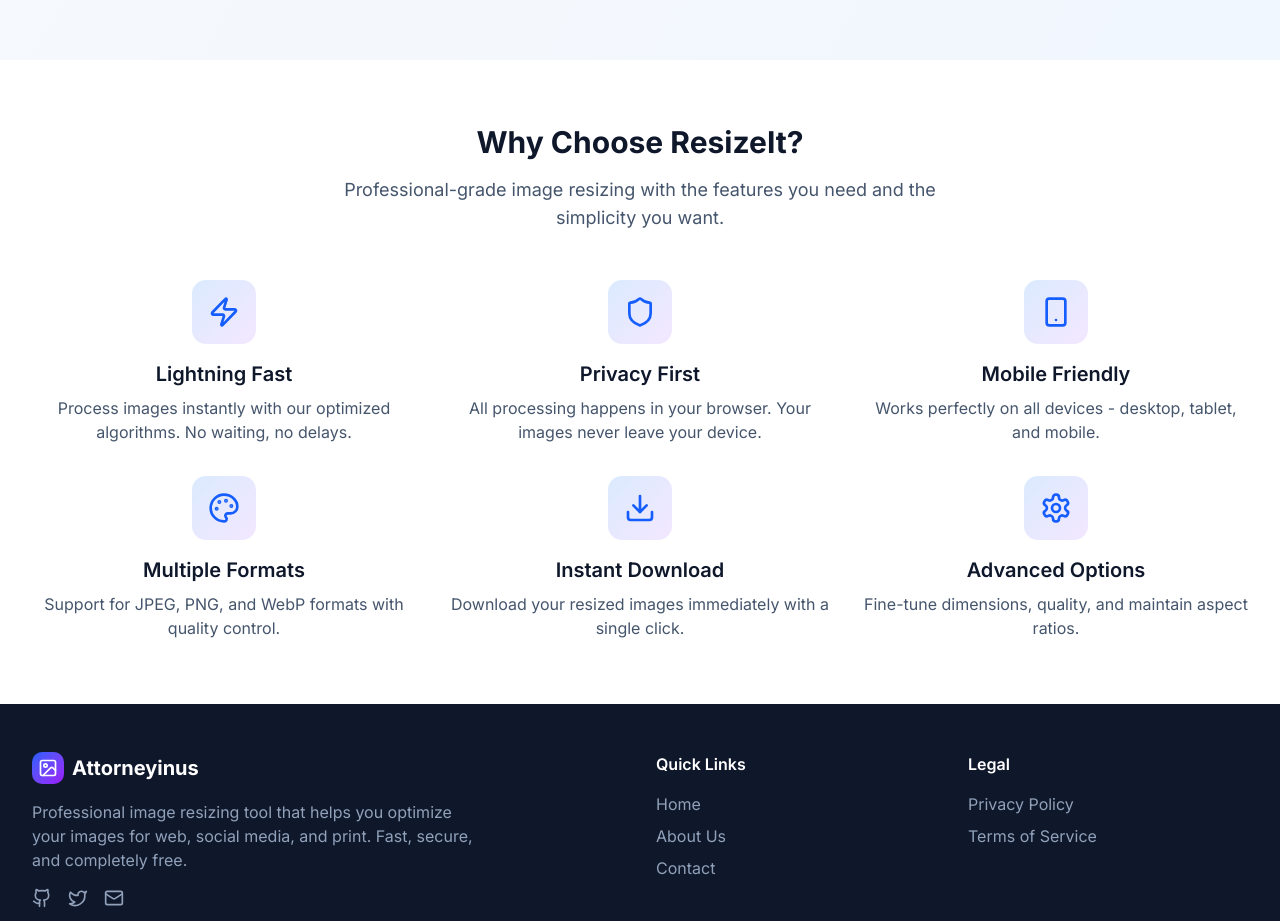
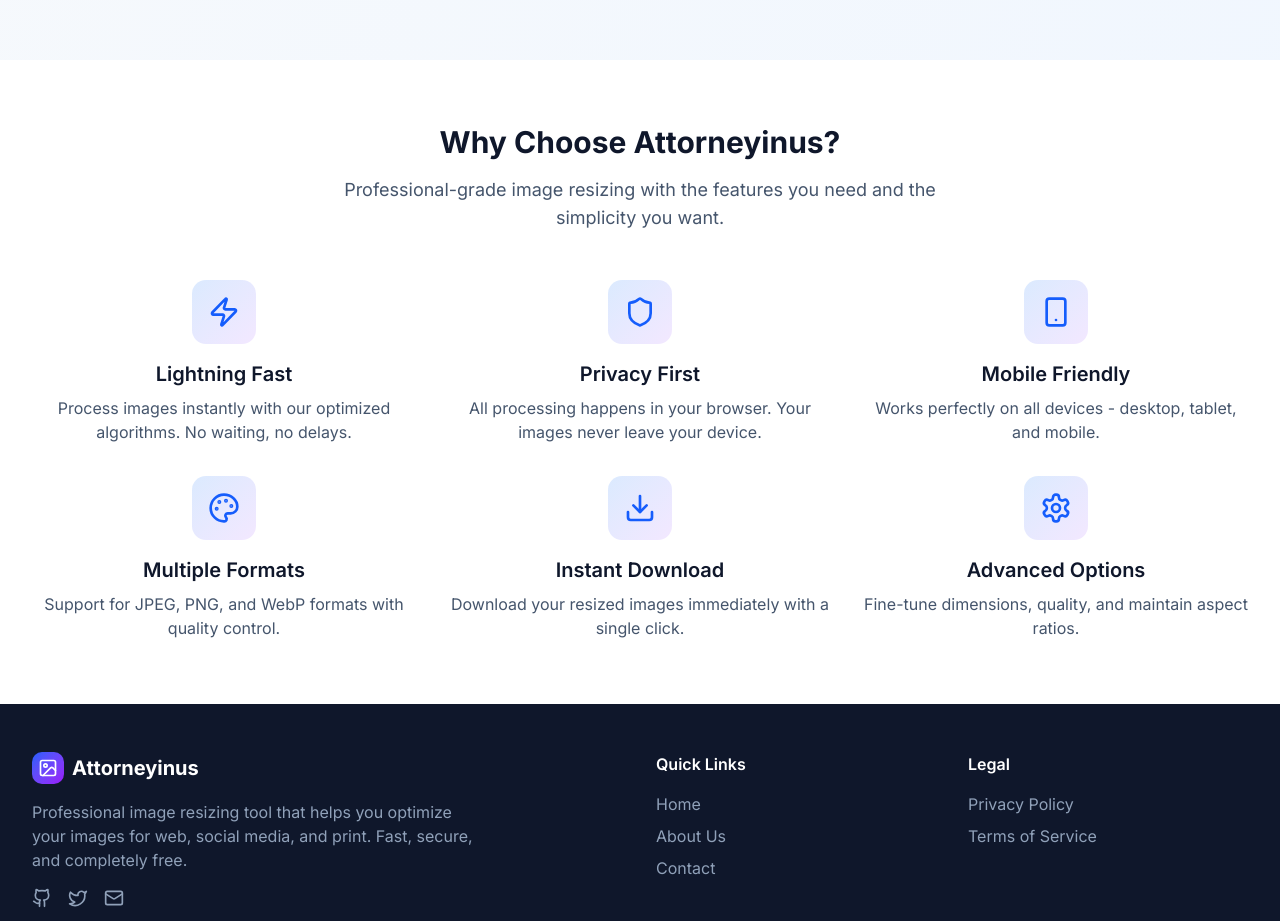
Before and after one commit to tejupanghal/attorneyinus, a Next.js app: page / in a window 1280 px wide. Shown: the part 1320-2241 px from the top of the page. Built offline with nearby package versions, Linux system fonts and the light colour scheme.

Commit message:
Update features.tsx

```diff
--- a/src/components/features.tsx
+++ b/src/components/features.tsx
@@ -38,7 +38,7 @@
     <section className="py-16 bg-white">
       <div className="max-w-7xl mx-auto px-4 sm:px-6 lg:px-8">
         <div className="text-center mb-12">
-          <h2 className="text-3xl font-bold text-slate-900 mb-4">Why Choose ResizeIt?</h2>
+          <h2 className="text-3xl font-bold text-slate-900 mb-4">Why Choose Attorneyinus?</h2>
           <p className="text-lg text-slate-600 max-w-2xl mx-auto">
             Professional-grade image resizing with the features you need and the simplicity you want.
           </p>
```
